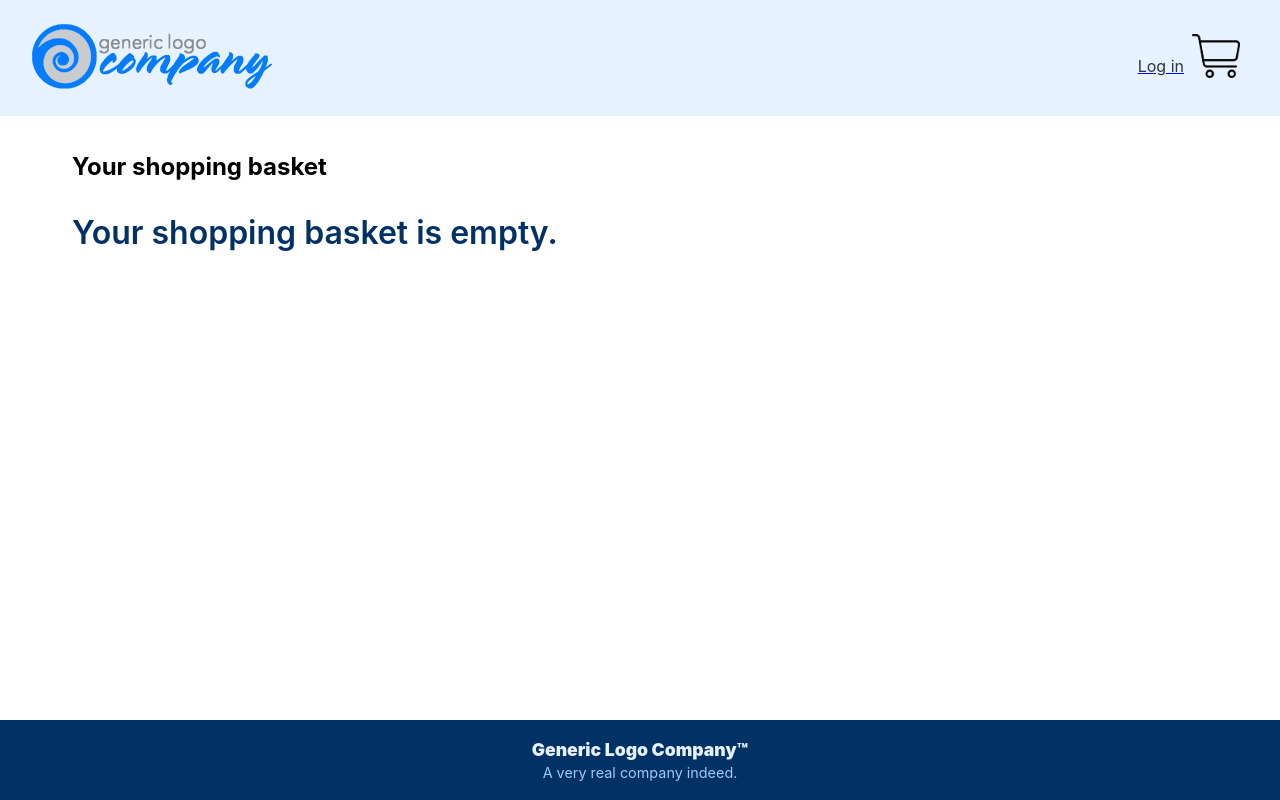
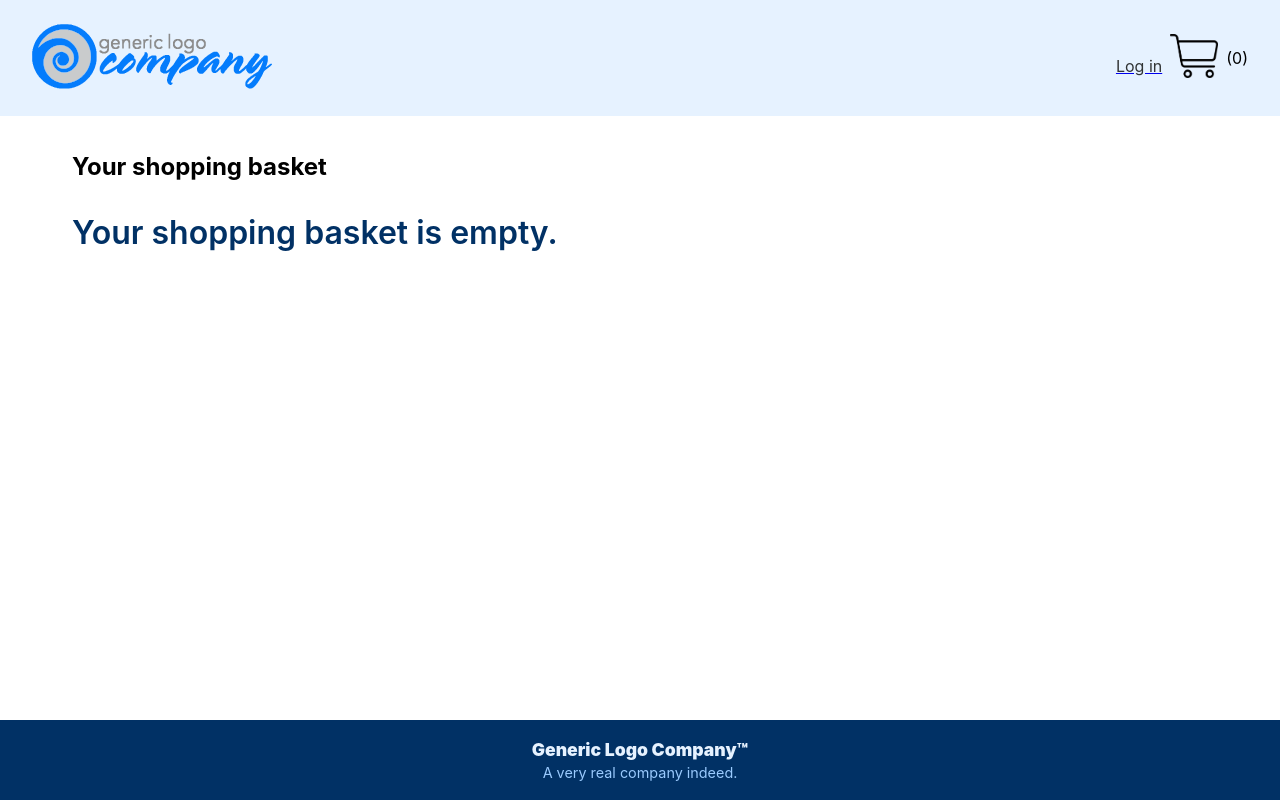
Before and after one commit to oyvind0402/Python-React-Webshop, a React (Create React App) app in the folder layout/: page /basket in a window 1280 px wide. Built offline with nearby package versions, Linux system fonts and the light colour scheme.

Commit message:
total amount in header done

```diff
--- a/layout/src/components/Header/Header.js
+++ b/layout/src/components/Header/Header.js
@@ -6,9 +6,15 @@ import { HeaderLogin } from "./HeaderLogin";
 import { HeaderBasket } from "./HeaderBasket";
 
 import logo_svg from "../../static/generic_logo.svg";
+import {useCart} from "../CartContext/CartProvider";
 
 export const Header = (props) => {
-  return (
+    // let totalNumber = 0;
+
+
+    let totalNumber = 0;
+
+    return (
     <header className="header">
       <div className="header-left">
         <Link to="/">
@@ -20,7 +26,12 @@ export const Header = (props) => {
         <HeaderLogin user={props.user} />
         <Link to="/basket">
           <HeaderBasket />
+            { useCart().map((product) => {
+                totalNumber += product["quantity"]
+                return null
+            })}
         </Link>
+          <p>({totalNumber})</p>
       </div>
     </header>
   );
--- a/layout/src/components/Homepage/Home.js
+++ b/layout/src/components/Homepage/Home.js
@@ -2,10 +2,14 @@ import React, { useEffect, useState } from "react";
 
 import { Filter } from "./Filter";
 import { ProductCard } from "./ProductCard";
+import { Header } from "../Header/Header";
+import { useCart, useDispatchCart } from "../CartContext/CartProvider";
+
 
 export default function Home() {
   const [products, updateProducts] = useState([]);
   const [filter, updateFilter] = useState([]);
+  const dispatch = useDispatchCart();
 
   useEffect(() => {
     const loadData = async () => {
@@ -167,6 +171,7 @@ export default function Home() {
   }
 
   return (
+      <>
     <main id="main">
       <h2>Our products</h2>
       <div className="home">
@@ -188,5 +193,6 @@ export default function Home() {
         </div>
       </div>
     </main>
+        </>
   );
 }
```
